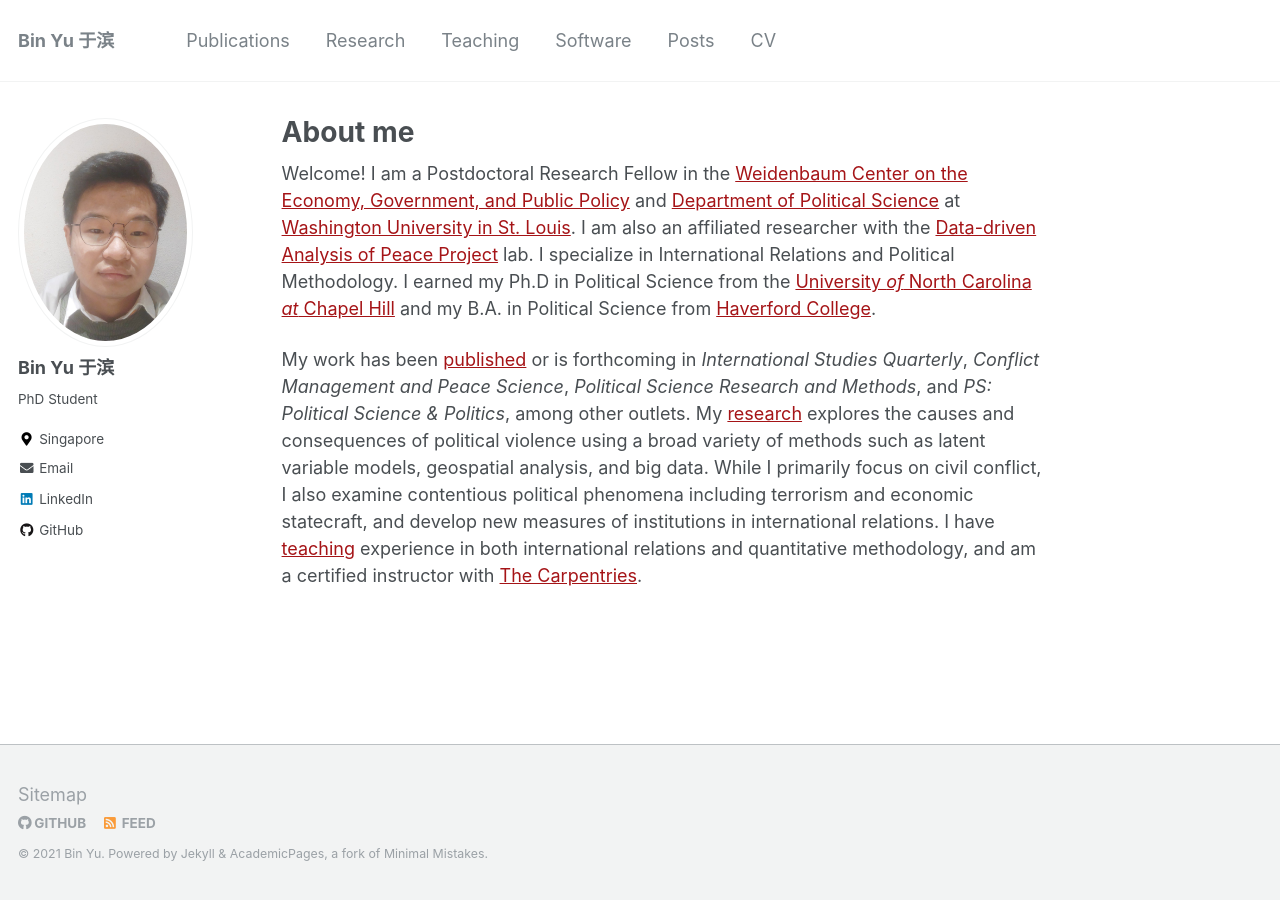
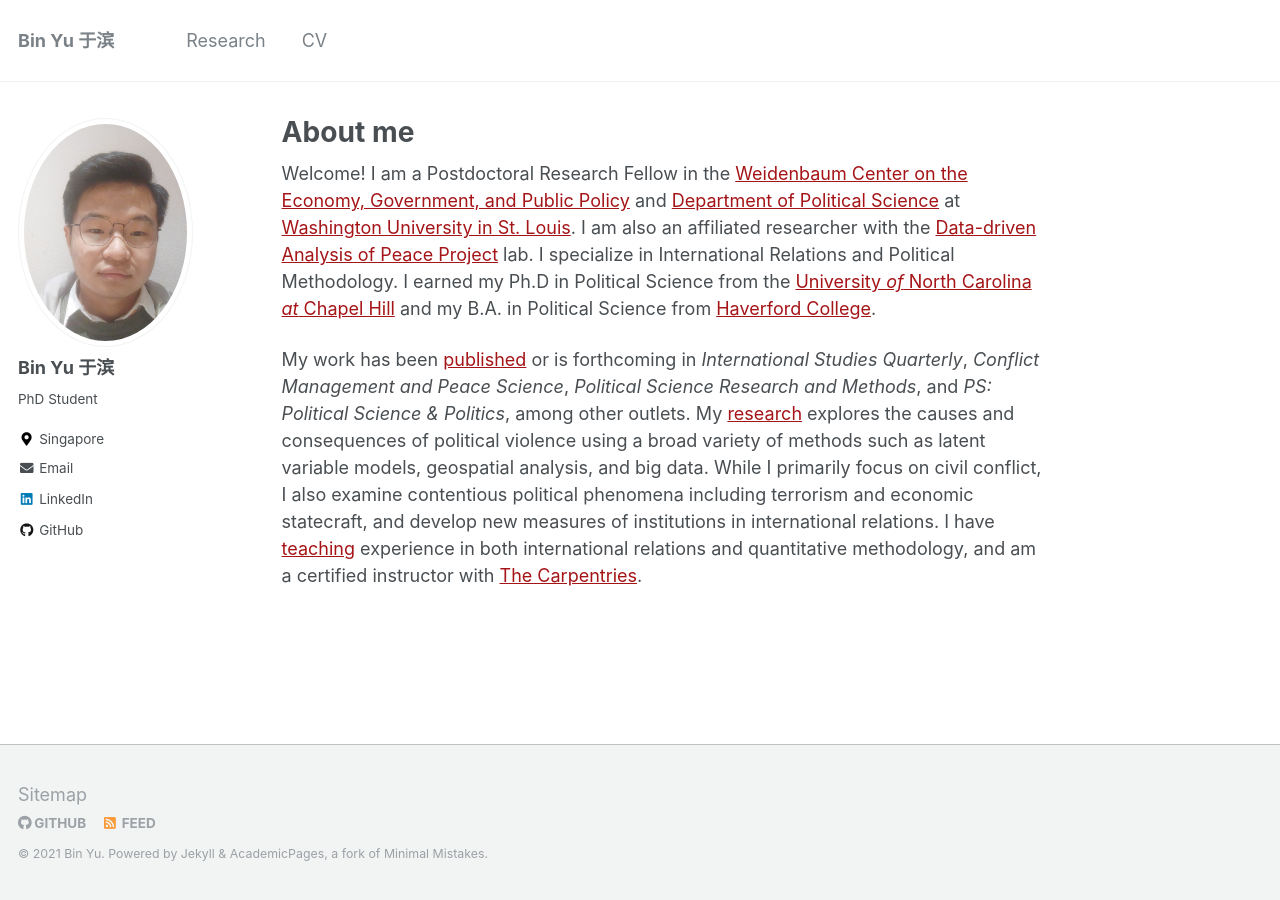
Before and after one commit to kyuBin422/kyubin422.github.io, a Jekyll site: the page built from _pages/about.md, in a window 1280 px wide. Built offline with Jekyll 4.4.1, drawn with Linux system fonts in a browser that asks for light colours.

Commit message:
Update navigation.yml

```diff
--- a/_data/navigation.yml
+++ b/_data/navigation.yml
@@ -1,19 +1,7 @@
 # main links links
 main:
-  - title: "Publications"
-    url: /publications/
-
   - title: "Research"
     url: /research/
 
-  - title: "Teaching"
-    url: /teaching/
-
-  - title: "Software"
-    url: /software/
-
-  - title: "Posts"
-    url: /posts/
-
   - title: "CV"
     url: /cv/
```
